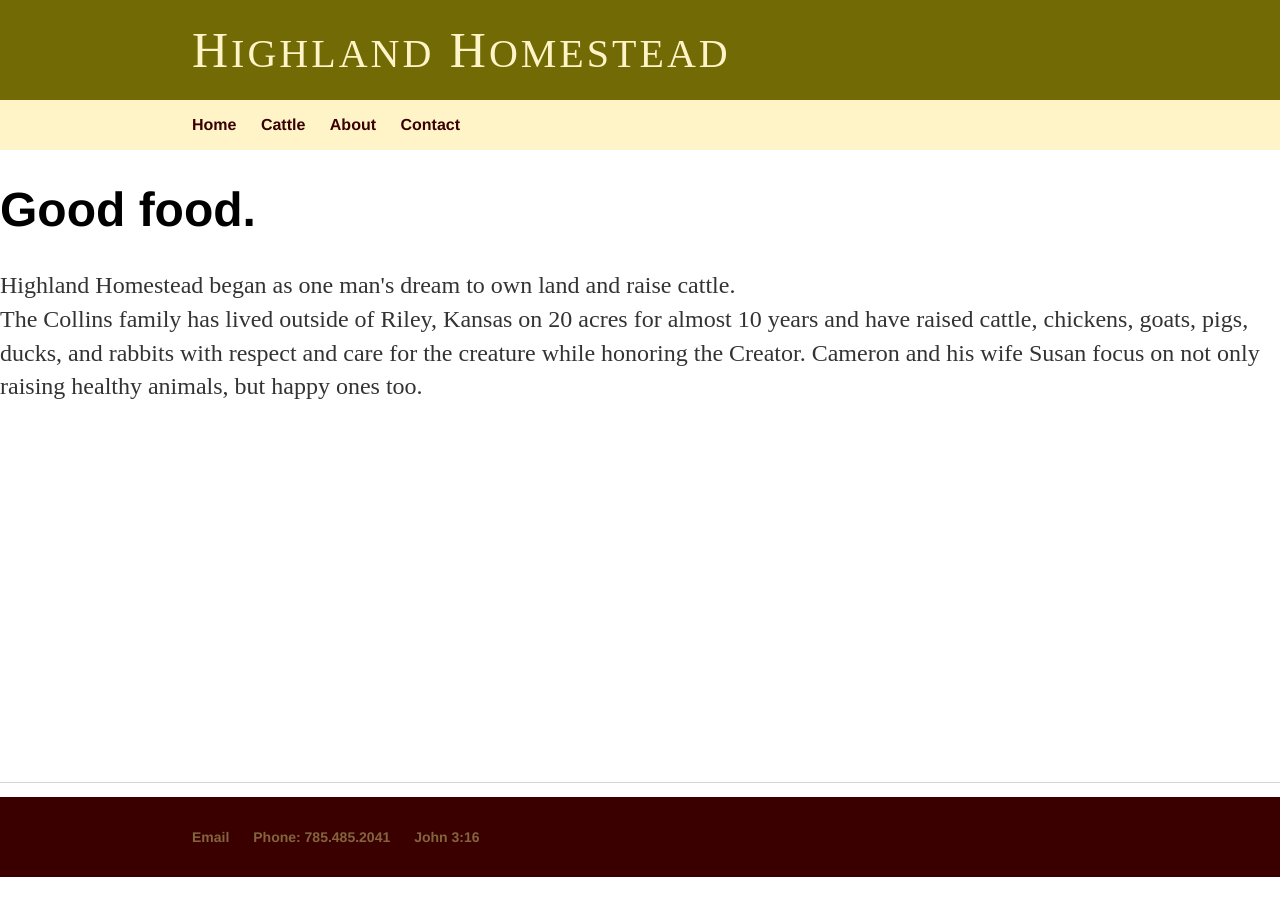
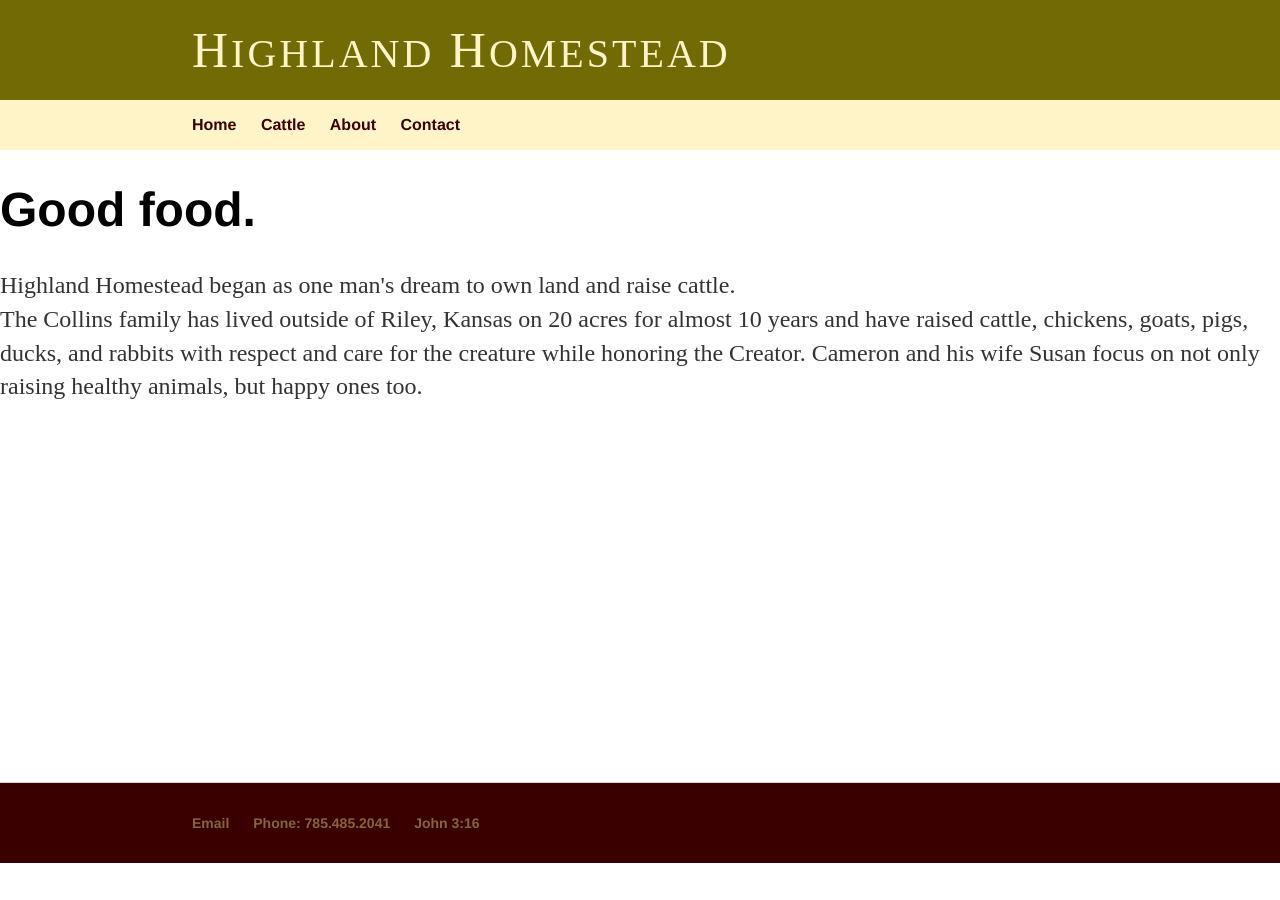
Before and after one commit to collinshomestead/collinshomestead.github.io, a Jekyll site: the page built from index.html, in a window 1280 px wide. Built offline with Jekyll 4.4.1, drawn with Linux system fonts in a browser that asks for light colours; some web fonts are replaced.

Commit message:
Update main.css

```diff
--- a/css/main.css
+++ b/css/main.css
@@ -47,6 +47,9 @@
     margin: 0 auto;
     width: 70%;
     color: #3a0000;
+}
+footer ul {
+    margin: 0 auto;
 }
 nav ul li, footer ul li {
     display: inline;
```
